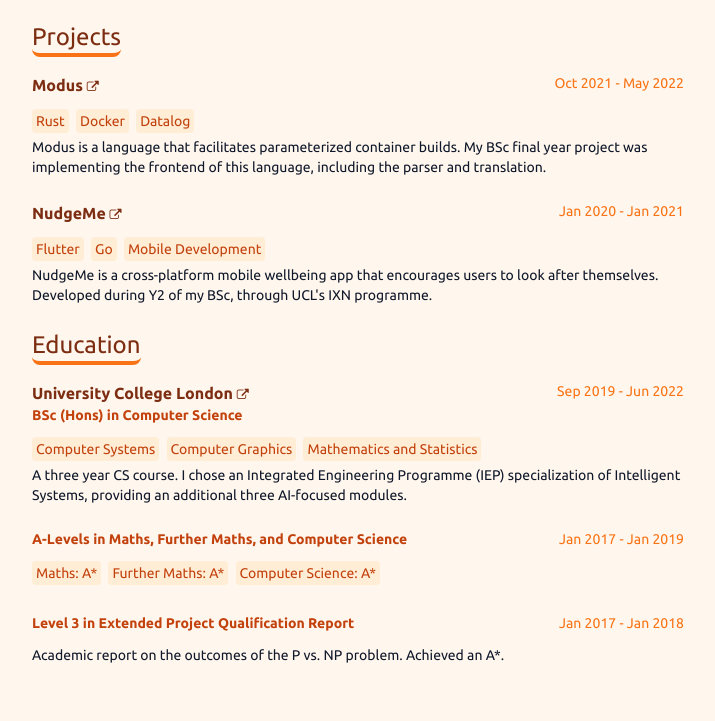
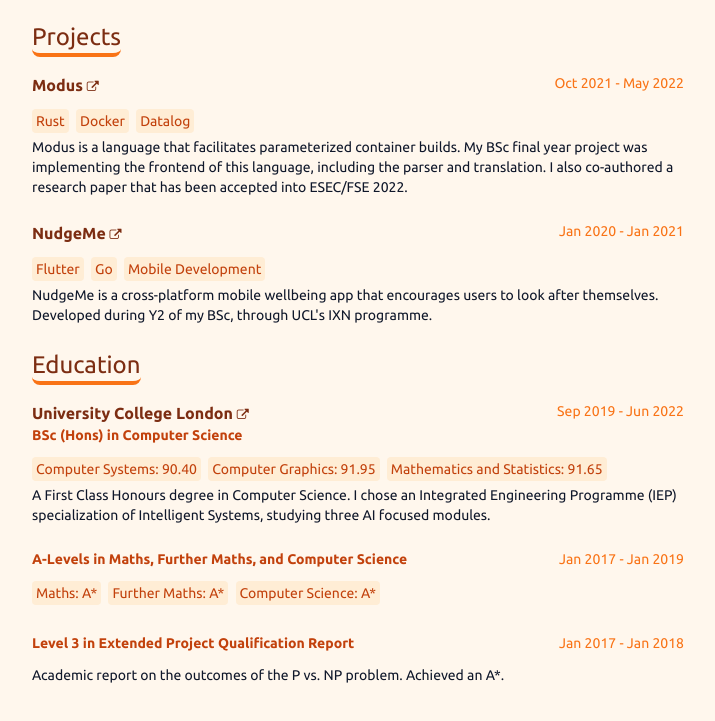
Before and after one commit to cyber-chris/resume, a plain HTML site: page index.html in a window 1280 px wide. Shown: the part 843-1564 px from the top of the page, without its empty margins (396-1111 px from the left). Drawn offline with Linux system fonts and the light colour scheme.

Commit message:
deploy: ae03f9fb532b36139cc78a5898a0d880de7ca2af

```diff
--- a/index.html
+++ b/index.html
@@ -843,7 +843,7 @@
                     <span class="inline-block mr-1 mb-1 py-0.5 px-1 bg-orange-100 rounded text-orange-700">Docker</span>
                     <span class="inline-block mr-1 mb-1 py-0.5 px-1 bg-orange-100 rounded text-orange-700">Datalog</span>
                 </div>
-                <p class="mb-2">Modus is a language that facilitates parameterized container builds. My BSc final year project was implementing the frontend of this language, including the parser and translation.</p>
+                <p class="mb-2">Modus is a language that facilitates parameterized container builds. My BSc final year project was implementing the frontend of this language, including the parser and translation. I also co-authored a research paper that has been accepted into ESEC/FSE 2022.</p>
             </div>
             <div class="mb-6 break-inside-avoid">
               <div class="flex flex-row items-start justify-between mb-3">
@@ -887,11 +887,11 @@
                           </div>
                       </div>
                         <div>
-                            <span class="inline-block mr-1 mb-1 py-0.5 px-1 bg-orange-100 rounded text-orange-700">Computer Systems</span>
-                            <span class="inline-block mr-1 mb-1 py-0.5 px-1 bg-orange-100 rounded text-orange-700">Computer Graphics</span>
-                            <span class="inline-block mr-1 mb-1 py-0.5 px-1 bg-orange-100 rounded text-orange-700">Mathematics and Statistics</span>
+                            <span class="inline-block mr-1 mb-1 py-0.5 px-1 bg-orange-100 rounded text-orange-700">Computer Systems: 90.40</span>
+                            <span class="inline-block mr-1 mb-1 py-0.5 px-1 bg-orange-100 rounded text-orange-700">Computer Graphics: 91.95</span>
+                            <span class="inline-block mr-1 mb-1 py-0.5 px-1 bg-orange-100 rounded text-orange-700">Mathematics and Statistics: 91.65</span>
                         </div>
-                        <p class="mb-2">A three year CS course. I chose an Integrated Engineering Programme (IEP) specialization of Intelligent Systems, providing an additional three AI-focused modules.</p>
+                        <p class="mb-2">A First Class Honours degree in Computer Science. I chose an Integrated Engineering Programme (IEP) specialization of Intelligent Systems, studying three AI focused modules.</p>
                     </div>
                     <div class="mb-6 break-inside-avoid">
                       <div class="flex flex-row items-start justify-between mb-3">
```
